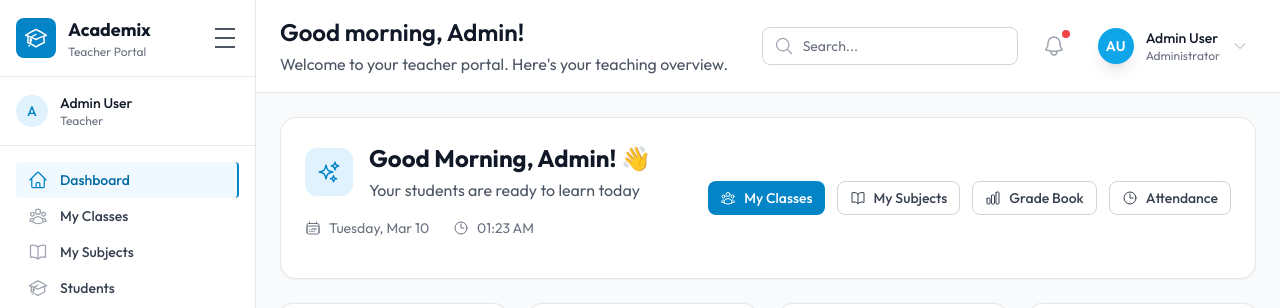
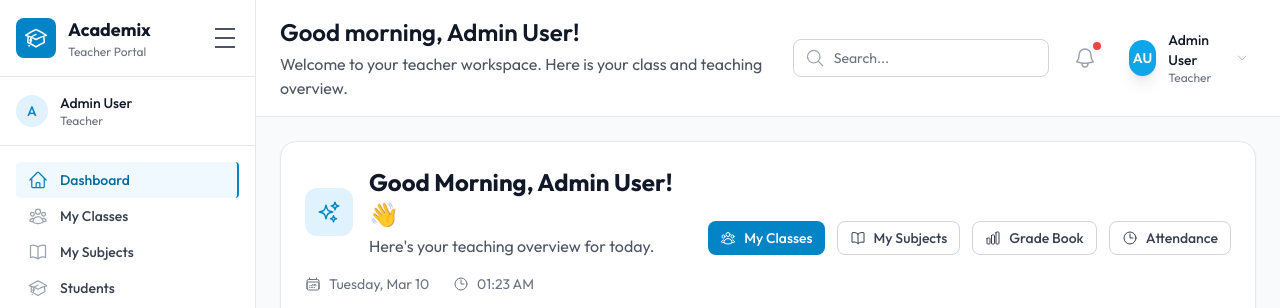
Before and after one commit to Chemistry2i/Academix, a React (Vite) app in the folder frontend/: page /teacher/dashboard in a window 1280 px wide. Shown: the top 308 px of the page. Built offline with nearby package versions, Linux system fonts and the light colour scheme; no server answers.

Commit message:
UPdated the welcome banner

```diff
--- a/frontend/src/components/layout/Header.jsx
+++ b/frontend/src/components/layout/Header.jsx
@@ -10,6 +10,7 @@ const Header = () => {
   const navigate = useNavigate()
   const location = useLocation()
   const portalBase = location.pathname.startsWith('/teacher') ? '/teacher' : location.pathname.startsWith('/admin') ? '/admin' : location.pathname.startsWith('/student') ? '/student' : ''
+  const activePortal = portalBase === '/teacher' ? 'teacher' : portalBase === '/student' ? 'student' : portalBase === '/admin' ? 'admin' : 'default'
   const [dropdownOpen, setDropdownOpen] = useState(false)
   const dropdownRef = useRef(null)
 
@@ -31,6 +32,22 @@ const Header = () => {
       default: return role
     }
   }
+
+  const portalRoleDisplay = activePortal === 'teacher'
+    ? 'Teacher'
+    : activePortal === 'student'
+    ? 'Student'
+    : activePortal === 'admin'
+    ? 'Administrator'
+    : getRoleDisplay(user?.roles?.[0] || user?.role || 'ADMIN')
+
+  const portalWelcomeMessage = activePortal === 'teacher'
+    ? 'Welcome to your teacher workspace. Here is your class and teaching overview.'
+    : activePortal === 'student'
+    ? 'Welcome to your student workspace. Here is your learning overview for today.'
+    : activePortal === 'admin'
+    ? 'Welcome to your administration workspace. Here is the latest school overview.'
+    : 'Welcome to your dashboard. Here is what is happening today.'
 
   const handleLogout = async () => {
     const result = await Swal.fire({
@@ -99,11 +116,9 @@ const Header = () => {
       <div className="flex items-center justify-between">
         <div>
           <h1 className="text-2xl font-semibold text-gray-900">
-            {getGreeting()}, {user?.firstName}!
+            {getGreeting()}, {user?.firstName ? `${user.firstName}${user.lastName ? ' ' + user.lastName : ''}` : portalRoleDisplay}!
           </h1>
-          <p className="text-gray-600 mt-1">
-            {portalBase === '/teacher' ? 'Welcome to your teacher portal. Here\'s your teaching overview.' : 'Welcome to your dashboard. Here\'s what\'s happening today.'}
-          </p>
+          <p className="text-gray-600 mt-1">{portalWelcomeMessage}</p>
         </div>
 
         <div className="flex items-center space-x-4">
@@ -138,9 +153,7 @@ const Header = () => {
                 <p className="text-sm font-medium text-gray-900">
                   {user?.firstName} {user?.lastName}
                 </p>
-                <p className="text-xs text-gray-500">
-                  {getRoleDisplay(user?.roles?.[0])}
-                </p>
+                <p className="text-xs text-gray-500">{portalRoleDisplay}</p>
               </div>
               <ChevronDownIcon
                 className={`w-4 h-4 text-gray-400 transition-transform ${dropdownOpen ? 'rotate-180' : ''}`}
@@ -170,9 +183,7 @@ const Header = () => {
                         <p className="text-sm text-gray-500">
                           {user?.email}
                         </p>
-                        <p className="text-xs text-primary-600 font-medium">
-                          {getRoleDisplay(user?.roles?.[0])}
-                        </p>
+                        <p className="text-xs text-primary-600 font-medium">{portalRoleDisplay}</p>
                       </div>
                     </div>
                   </div>
--- a/frontend/src/components/layout/Sidebar.jsx
+++ b/frontend/src/components/layout/Sidebar.jsx
@@ -188,7 +188,7 @@ const Sidebar = () => {
                 </div>
                 <div>
                   <h1 className="text-lg font-bold text-gray-900 font-outfit">Academix</h1>
-                  <p className="text-xs text-gray-500">School Management</p>
+                  <p className="text-xs text-gray-500">Administration Portal</p>
                 </div>
               </motion.div>
             )}
@@ -225,7 +225,7 @@ const Sidebar = () => {
                     {user?.firstName} {user?.lastName}
                   </p>
                   <p className="text-xs text-gray-500 capitalize">
-                    {user?.role?.toLowerCase() || 'User'}
+                    {user?.role === 'ADMIN' ? 'Administrator' : user?.role?.toLowerCase() || 'Administrator'}
                   </p>
                 </motion.div>
               )}
--- a/frontend/src/pages/Dashboard.jsx
+++ b/frontend/src/pages/Dashboard.jsx
@@ -352,10 +352,10 @@ const Dashboard = () => {
               </div>
               <div>
                 <h1 className="text-2xl font-bold text-gray-900">
-                  {getGreeting()}, {user?.firstName || 'Admin'}! 👋
+                  {getGreeting()}, {user?.firstName ? `${user.firstName}${user.lastName ? ' ' + user.lastName : ''}` : 'Administrator'}! 👋
                 </h1>
                 <p className="text-gray-600 mt-1">
-                  Welcome back to your dashboard
+                  Here's your school overview for today.
                 </p>
               </div>
             </div>
--- a/frontend/src/pages/students/Dashboard.jsx
+++ b/frontend/src/pages/students/Dashboard.jsx
@@ -230,7 +230,7 @@ const StudentDashboard = () => {
               </div>
               <div>
                 <h1 className="text-2xl font-bold text-gray-900">
-                  {getGreeting()}, {user?.firstName || 'Student'}! 👋
+                  {getGreeting()}, {user?.firstName ? `${user.firstName}${user.lastName ? ' ' + user.lastName : ''}` : 'Student'}! 👋
                 </h1>
                 <p className="text-gray-600 mt-1">
                   Ready to continue your learning journey?
--- a/frontend/src/pages/teachers/Dashboard.jsx
+++ b/frontend/src/pages/teachers/Dashboard.jsx
@@ -438,10 +438,10 @@ const TeacherDashboard = () => {
               </div>
               <div>
                 <h1 className="text-2xl font-bold text-gray-900">
-                  {getGreeting()}, {user?.firstName || 'Teacher'}! 👋
+                  {getGreeting()}, {user?.firstName ? `${user.firstName}${user.lastName ? ' ' + user.lastName : ''}` : 'Teacher'}! 👋
                 </h1>
                 <p className="text-gray-600 mt-1">
-                  Your students are ready to learn today
+                  Here's your teaching overview for today.
                 </p>
               </div>
             </div>
```
Also changed, not shown: 3 other files (tests, documents, lock files or other folders).
